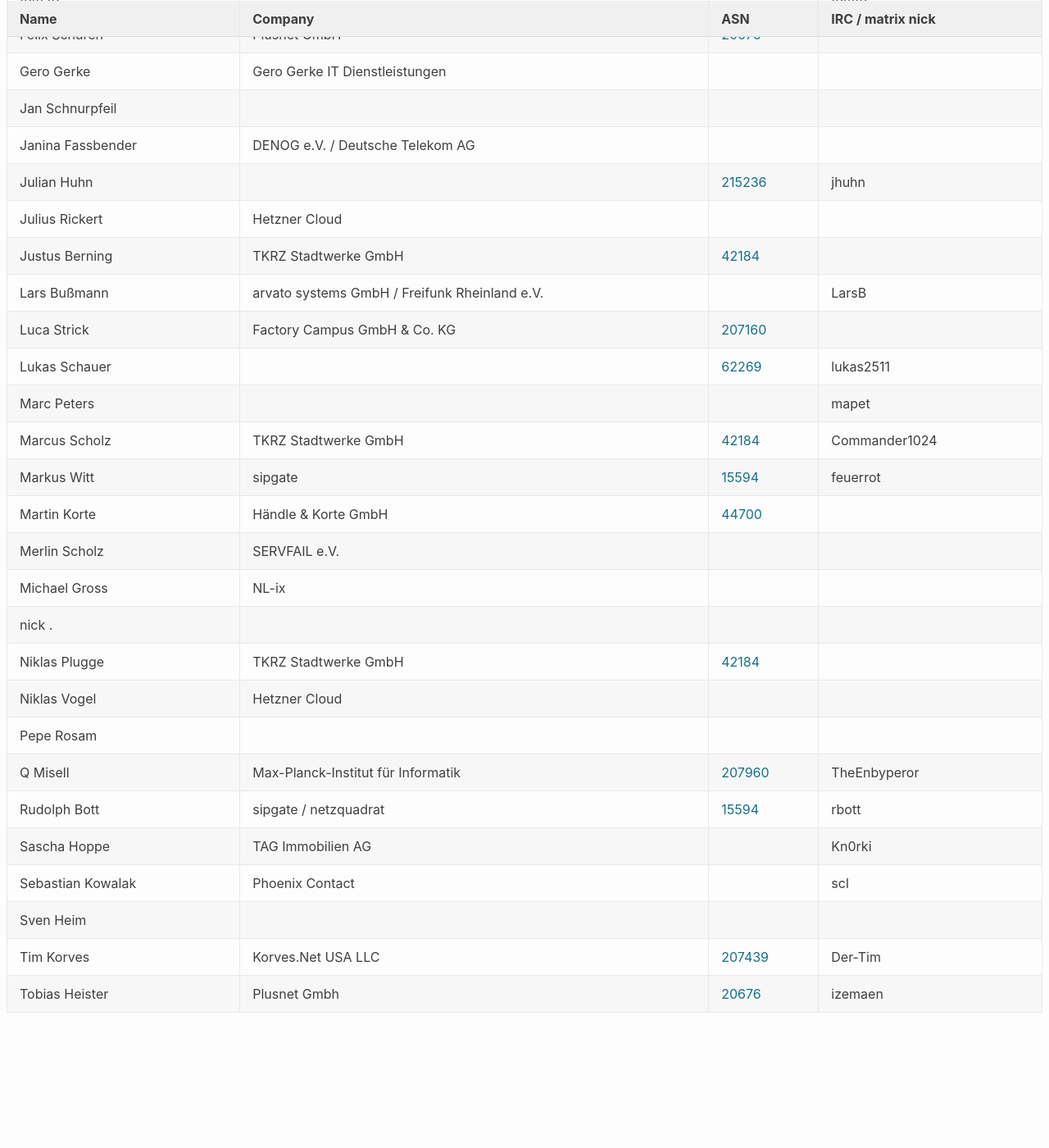
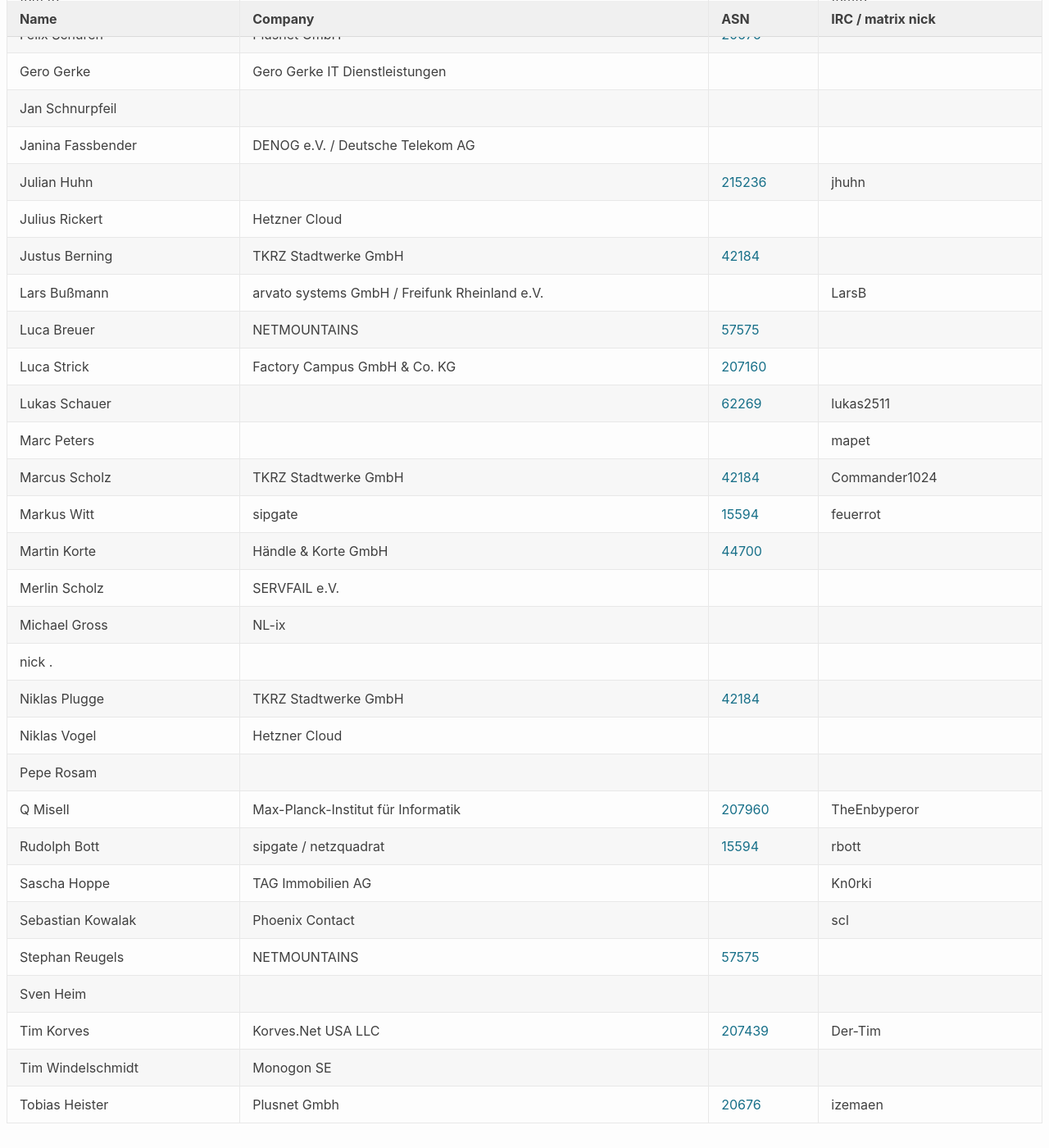
Before and after one commit to denog/pretix-attendeelist, a Jekyll site: the page built from denogmeetup25-05/index.markdown, in a window 1280 px wide and 1400 px high, scrolled down 709 px. Shown: the whole window at 82% size. Built offline with Jekyll 4.4.1, drawn with Linux system fonts in a browser that asks for light colours; before the commit the page ends 1974 px from its top, so only the background shows below that.

Commit message:
Latest data: Sun May 25 07:30:11 UTC 2025

```diff
--- a/_data/attendees_denogmeetup25-05.json
+++ b/_data/attendees_denogmeetup25-05.json
@@ -138,6 +138,12 @@
     "asn": null
   },
   {
+    "name": "Luca Breuer",
+    "company": "NETMOUNTAINS",
+    "irc": null,
+    "asn": "57575"
+  },
+  {
     "name": "Luca Strick",
     "company": "Factory Campus GmbH & Co. KG",
     "irc": null,
@@ -234,6 +240,12 @@
     "asn": null
   },
   {
+    "name": "Stephan Reugels",
+    "company": "NETMOUNTAINS",
+    "irc": null,
+    "asn": "57575"
+  },
+  {
     "name": "Sven Heim",
     "company": null,
     "irc": null,
@@ -246,6 +258,12 @@
     "asn": "207439"
   },
   {
+    "name": "Tim Windelschmidt",
+    "company": "Monogon SE",
+    "irc": null,
+    "asn": null
+  },
+  {
     "name": "Tobias Heister",
     "company": "Plusnet Gmbh",
     "irc": "izemaen",
```
